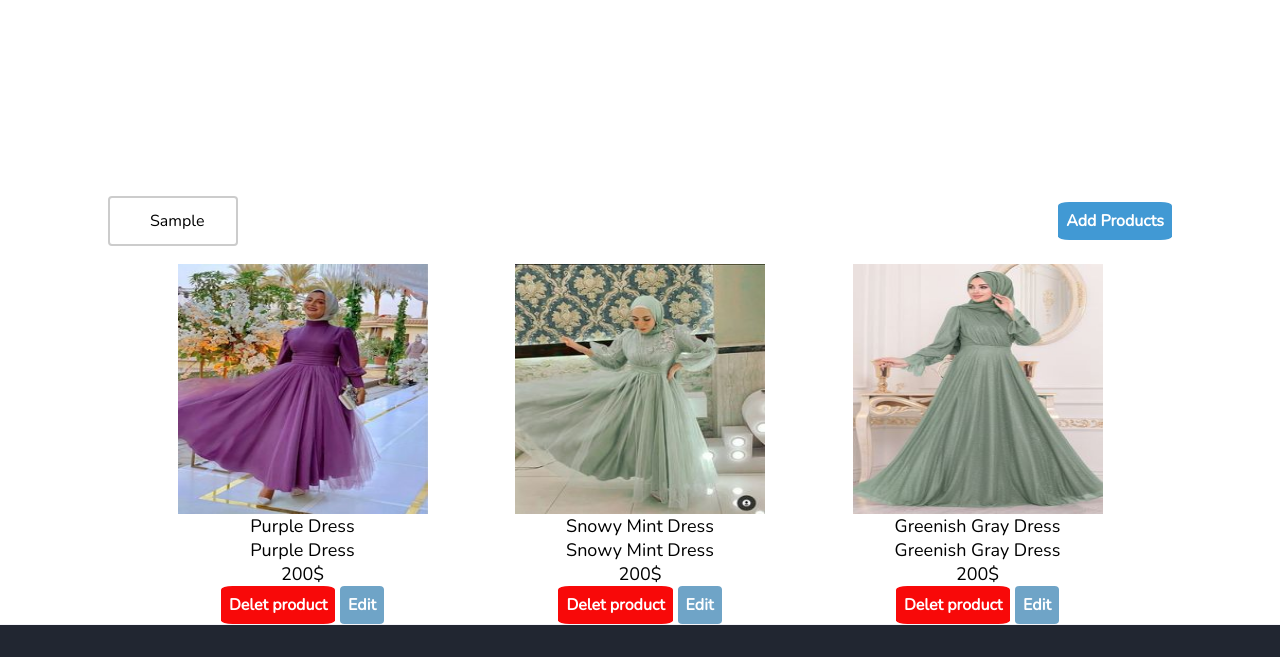
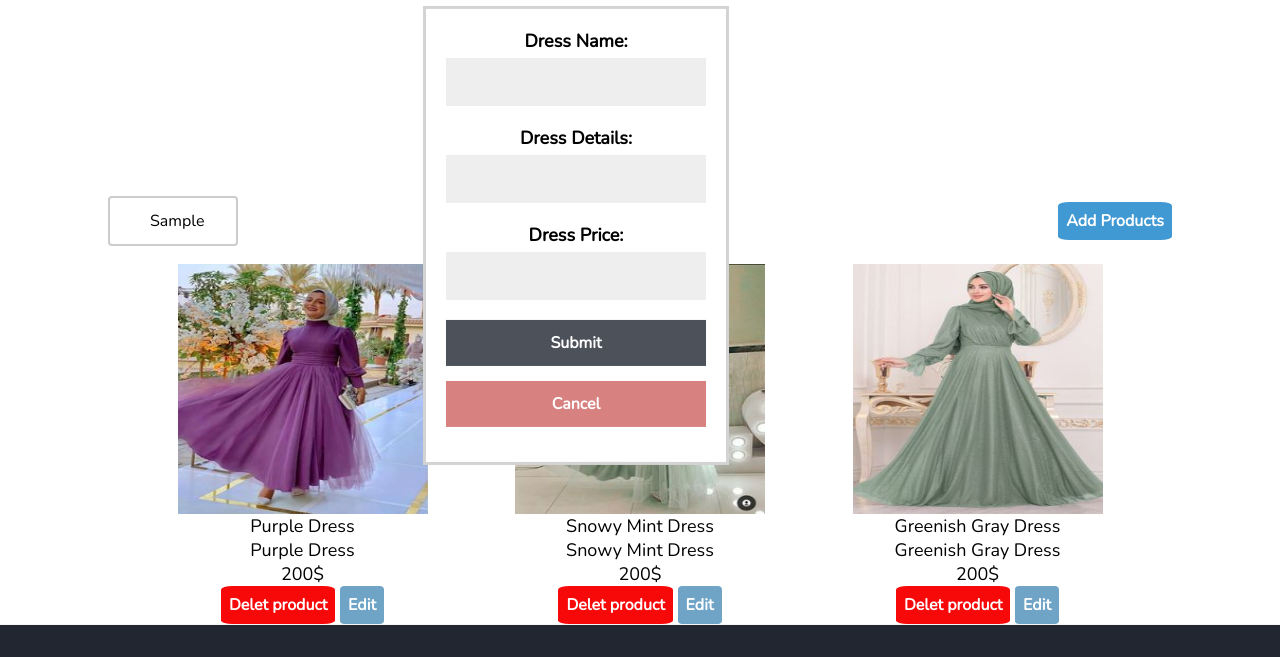
Before and after one commit to reemsh2000/HijabFashion, a website: page html/seller.html in a window 1280 px wide. Both pictures are taken after typing "Sample" into the empty fields and a click on the button "Add Products". Shown: the part 57-714 px from the top of the page. Drawn offline with nearby package versions, Linux system fonts and the light colour scheme.

Commit message:
create the popup window Relates #34

```diff
--- a/css/seller.css
+++ b/css/seller.css
@@ -147,6 +147,56 @@ button:hover{
 
 
 }
+
+/*popup Window*/
+.popUp {
+    position: relative;
+    text-align: center;
+    width: 100%;
+  }
+  .formPopup {
+    display: none;
+    position: fixed;
+    left: 45%;
+    top: 5%;
+    transform: translate(-50%, 5%);
+    border: 3px solid lightgray;
+    z-index: 9;
+  }
+  .formContainer {
+    max-width: 300px;
+    padding: 20px;
+    background-color: #fff;
+  }
+  .formContainer input[type=text]{
+    width: 100%;
+    padding: 15px;
+    margin: 5px 0 20px 0;
+    border: none;
+    background: #eee;
+  }
+  .formContainer input[type=text]:focus{
+    background-color: #ddd;
+    outline: none;
+  }
+  .formContainer .btn {
+    padding: 12px 20px;
+    border: none;
+    background-color: #212631;
+    color: #fff;
+    cursor: pointer;
+    width: 100%;
+    margin-bottom: 15px;
+    opacity: 0.8;
+  }
+  .formContainer .cancel {
+    background-color: #CE6262;
+  }
+  .formContainer .btn:hover,
+  .openButton:hover {
+    opacity: 1;
+  }
+
 /* Footer Section */
 .footer{
     display:flex;
--- a/html/seller.html
+++ b/html/seller.html
@@ -23,7 +23,7 @@
             </nav>
         </nav>
 
-        <!-- News Title -->
+        <!-- langing page -->
         <div class = "landing-page" >
             <div class="landing-content">
 
@@ -38,7 +38,7 @@
                 <input class = "search-box" type="text" name="search" placeholder="Search..">
             </div>
             <div class = "filter-section">
-                <button class="add-products">Add Products</button>
+                <button class="add-products" onclick="openForm()">Add Products</button>
             </div>
 
         </section>
@@ -52,7 +52,7 @@
                 <p class = "price">200$</p>
                 <div class="btn-product">
                 <button class="delete-btn">Delet product</button>
-                <button class="edit-btn">Edit</button>
+                <button class="edit-btn" onclick="openForm()">Edit</button>
                 </div>
 
             </div>
@@ -63,7 +63,7 @@
                 <p class = price>200$</p>
                 <div class="btn-product">
                     <button class="delete-btn">Delet product</button>
-                    <button class="edit-btn">Edit</button>
+                    <button class="edit-btn" onclick="openForm()">Edit</button>
                 </div>
                         </div>
             <div class = "item">
@@ -73,10 +73,31 @@
                 <p class = price>200$</p>
                 <div class="btn-product">
                     <button class="delete-btn">Delet product</button>
-                    <button class="edit-btn">Edit</button>
+                    <button class="edit-btn" onclick="openForm()">Edit</button>
                 </div>
             </div>
+        </section>
 
+        <!-- Popup window -->
+        <section class="popUp">
+            <div class="formPopup" id="popupForm">
+              <form action="" class="formContainer">
+                <label for="dressName">
+                  <strong>Dress Name: </strong>
+                </label>
+                <input type="text" id="dressName" name="dressName" required>
+                <label for="dressDetails">
+                  <strong>Dress Details: </strong>
+                </label>
+                <input type="text" id="dressDetails" name="dressDetails" required>
+                <label for="dressPrice">
+                    <strong>Dress Price: </strong>
+                </label>
+                <input type="text" id="dressPrice" name="dressPrice" required>
+                <button type="submit" class="btn">Submit</button>
+                <button type="button" class="btn cancel" onclick="closeForm()">Cancel</button>
+              </form>
+            </div>
         </section>
     </main>
     <footer class="footer">
@@ -123,6 +144,14 @@
 
             </section>
     </footer>
+    <script>
+        function openForm() {
+          document.getElementById("popupForm").style.display = "block";
+        }
 
+        function closeForm() {
+          document.getElementById("popupForm").style.display = "none";
+        }
+        </script>
 </body>
 </html>
```
